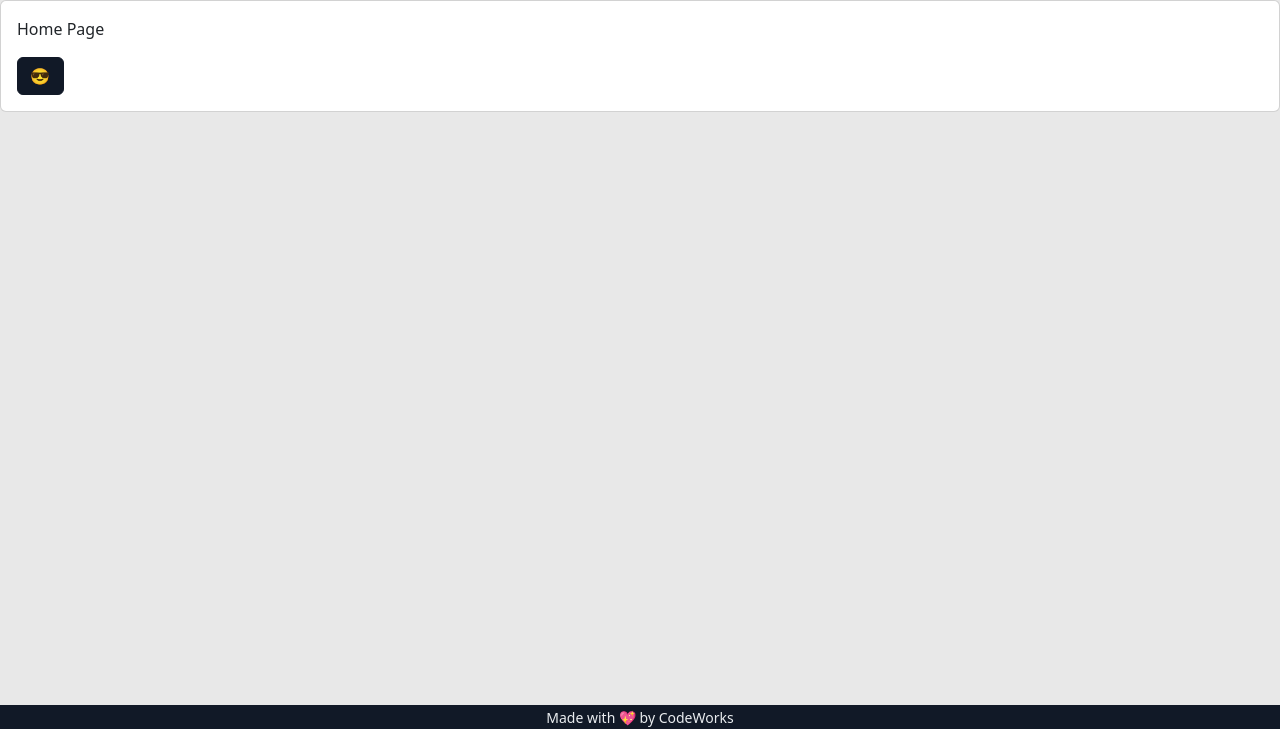
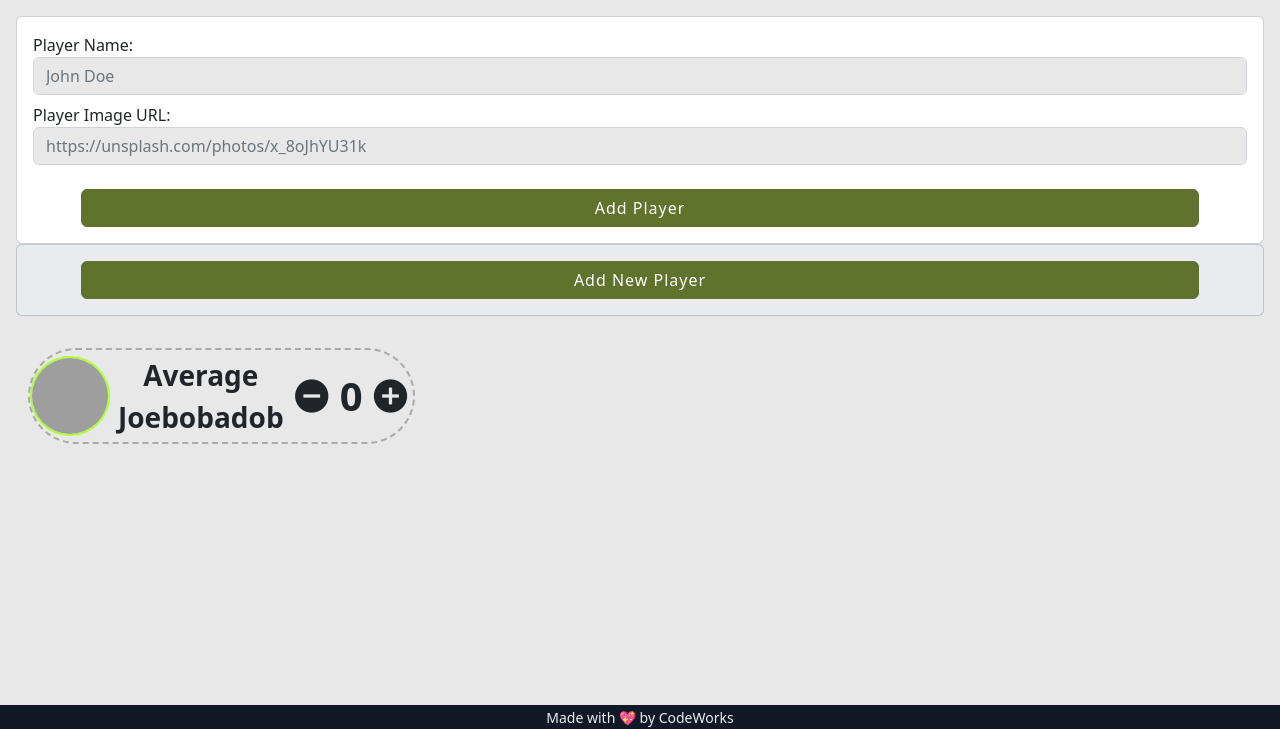
Before and after one commit to koreangeekman/WK3-LAB-1-MON-GameNight, a website with bundled scripts: page index.html in a window 1280 px wide. Shown: the part 71-800 px from the top of the page. Built offline with nearby package versions, Linux system fonts and the light colour scheme; grey boxes are pictures that could not be loaded; a script that the page names is missing.

Commit message:
console log test success

```diff
--- a/app/AppState.js
+++ b/app/AppState.js
@@ -1,3 +1,4 @@
+import { GameNightPlayer } from "./models/GameNightPlayer.js"
 import { Value } from "./models/Value.js"
 import { EventEmitter } from "./utils/EventEmitter.js"
 import { isValidProp } from "./utils/isValidProp.js"
@@ -8,6 +9,13 @@ class ObservableAppState extends EventEmitter {
 
   /** @type {import('./models/Value.js').Value[]} */
   values = loadState('values', [Value])
+
+  GameNightPlayers = [
+    new GameNightPlayer('Average Joesmith', 'https://images.unsplash.com/photo-1517466787929-bc90951d0974?ixlib=rb-4.0.3&ixid=M3wxMjA3fDB8MHxzZWFyY2h8Mnx8c3BvcnRzbWFufGVufDB8fDB8fHww&auto=format&fit=crop&w=500&q=60'),
+    new GameNightPlayer('Wandering Warbler', 'https://images.unsplash.com/photo-1593766821405-f605e0f9535f?ixlib=rb-4.0.3&ixid=M3wxMjA3fDB8MHxzZWFyY2h8OXx8c3BvcnRzbWFufGVufDB8fDB8fHww&auto=format&fit=crop&w=500&q=60')
+  ]
+
+
 
   // NOTE Used to load initial data
   init() {
--- /dev/null
+++ b/app/controllers/GameNightController.js
@@ -0,0 +1,12 @@
+import { AppState } from "../AppState.js"
+import { GameNightPlayer } from "../models/GameNightPlayer.js"
+
+
+export class GameNightController {
+
+  constructor() {
+    console.log('Game Night Controller has been loaded', AppState.GameNightPlayers)
+
+  }
+
+}
--- /dev/null
+++ b/app/models/GameNightPlayer.js
@@ -0,0 +1,8 @@
+export class GameNightPlayer {
+  constructor(name, imgurl) {
+    this.name = name;
+    this.imgurl = imgurl;
+    // The score is defaulted to start at 0
+    this.score = 0;
+  }
+}
--- a/app/router.js
+++ b/app/router.js
@@ -1,4 +1,5 @@
 import { AboutController } from "./controllers/AboutController.js";
+import { GameNightController } from "./controllers/GameNightController.js";
 import { HomeController } from "./controllers/HomeController.js";
 import { ValuesController } from "./controllers/ValuesController.js";
 import { AboutView } from "./views/AboutView.js";
@@ -7,19 +8,12 @@ import { AboutView } from "./views/AboutView.js";
 export const router = [
   {
     path: '',
-    controller: HomeController,
-    view: /*html*/`
-    <div class="card">
-      <div class="card-body">
-        <p>Home Page</p>
-        <button class="btn btn-dark" onclick="app.HomeController.testButton()">😎</button>
-      </div>
-    </div>
-    `
-  },
-  {
-    path: '#/about',
-    controller: [AboutController, ValuesController],
-    view: AboutView
+    controller: GameNightController,
+    view: null
   }
+  // {
+  //   path: '#/about',
+  //   controller: [AboutController, ValuesController],
+  //   view: AboutView
+  // }
 ]
--- a/assets/style/style.css
+++ b/assets/style/style.css
@@ -1 +1,13 @@
 /* BASIC STYLES HERE */
+.playerImg {
+  height: 10dvh;
+  width: 10dvh;
+  object-fit: cover;
+  border-radius: 5dvh;
+  border: 2px solid greenyellow;
+}
+
+.playerCard {
+  border: 2px dashed darkgray;
+  border-radius: 10dvh;
+}
--- a/index.html
+++ b/index.html
@@ -16,13 +16,13 @@
 </head>
 
 <body>
-  <!-- SECTION -->
+  <!-- SECTION HEADER -->
   <header>
     <nav class="navbar navbar-dark navbar-expand bg-dark text-light no-select">
       <a class="navbar-brand ms-3" href="#">
         <img src="https://codeworks.blob.core.windows.net/public/assets/img/cw-mark.png" height="45" alt=""
           loading="lazy">
-        <span class="ms-2">MON-GameNight</span>
+        <span class="ms-2">LAB-MON-GameNight</span>
       </a>
       <button class="navbar-toggler" type="button" data-toggle="collapse" data-target="#navbarNavAltMarkup"
         aria-controls="navbarNavAltMarkup" aria-expanded="false" aria-label="Toggle navigation">
@@ -31,23 +31,70 @@
       <div class="collapse navbar-collapse" id="navbarNavAltMarkup">
         <div class="navbar-nav">
           <!-- NAVLINKS -->
-          <a href="#/about" class="nav-link">About</a>
+          <!-- <a href="#/about" class="nav-link">About</a> -->
         </div>
       </div>
     </nav>
   </header>
+  <!-- !SECTION HEADER -->
 
-  <!-- SECTION -->
+  <!-- SECTION ROUTER VIEWPORT-->
   <main id="router-view">
     <!-- PRIMARY VIEWPORT -->
+    <div class="container-fluid">
+      <div class="row">
+        <div class="col-12 p-3">
+
+          <form class="card p-3" id="formCard" onsubmit="">
+            <div class="form-group pb-2">
+              <label for="playerName">Player Name: </label>
+              <input class="form-control" type="text" name="playerName" id="playerName" placeholder="John Doe" required>
+            </div>
+
+            <div class="form-group">
+              <label for="playerImgURL">Player Image URL:</label>
+              <input class="form-control" type="url" name="playerImgURL" id="playerImgURL"
+                placeholder="https://unsplash.com/photos/x_8oJhYU31k" required>
+            </div>
+            <button class="btn btn-success mt-4 mx-5" type="submit">Add Player</button>
+          </form>
+          <div class="card p-3 bg-light" id="toggleAddPlayerForm">
+            <button class="btn btn-success mx-5" type="button">Add New Player</button>
+          </div>
+
+        </div>
+        <!-- SECTION PLAYER LIST DRAW POINT -->
+        <section id="playerList">
+
+          <div class="col-12 col-md-4 p-3">
+            <div class="playerCard d-flex align-items-center justify-content-between ">
+              <img class="playerImg"
+                src="https://images.unsplash.com/photo-1457449940276-e8deed18bfff?ixlib=rb-4.0.3&ixid=M3wxMjA3fDB8MHxwaG90by1wYWdlfHx8fGVufDB8fHx8fA%3D%3D&auto=format&fit=crop&w=500&q=80"
+                alt="example image">
+              <p class="fs-3 fw-bold ps-2 mb-0 text-center">Average Joebobadob</p>
+              <span class="fs-1 d-flex align-items-center p-2">
+                <i onclick="scoreMinus1('user')" type="button" class="mdi mdi-minus-circle"></i>
+                <p class="fw-bold mb-0 p-2">0</p>
+                <i onclick="scorePlus1('user')" type="button" class="mdi mdi-plus-circle"></i>
+              </span>
+            </div>
+          </div>
+
+        </section>
+        <!-- !SECTION PLAYER LIST DRAW POINT -->
+
+      </div>
+    </div>
   </main>
+  <!-- !SECTION ROUTER VIEWPORT-->
 
-  <!-- SECTION -->
+  <!-- SECTION FOOTER -->
   <footer class="bg-dark text-light">
     <div class="text-center no-select">
       <p class="mb-0"><small>Made with 💖 by CodeWorks</small></p>
     </div>
   </footer>
+  <!-- !SECTION FOOTER -->
 
 
   <script src="https://cdn.jsdelivr.net/npm/bootstrap@5.3.0-alpha1/dist/js/bootstrap.bundle.min.js"
```
Also changed, not shown: app/models/Players.js (deleted), app/services/GameNightServices.js (added).
